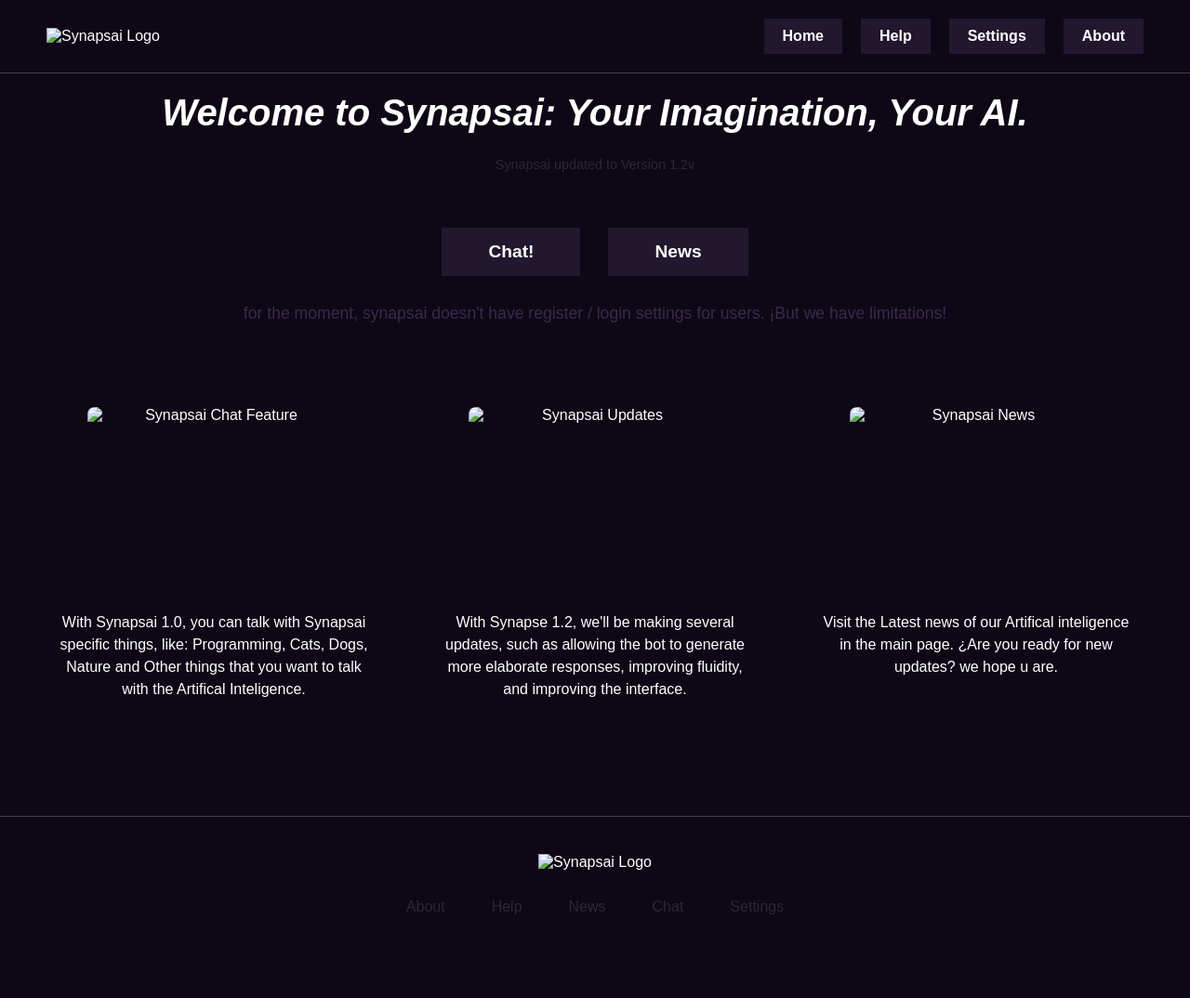
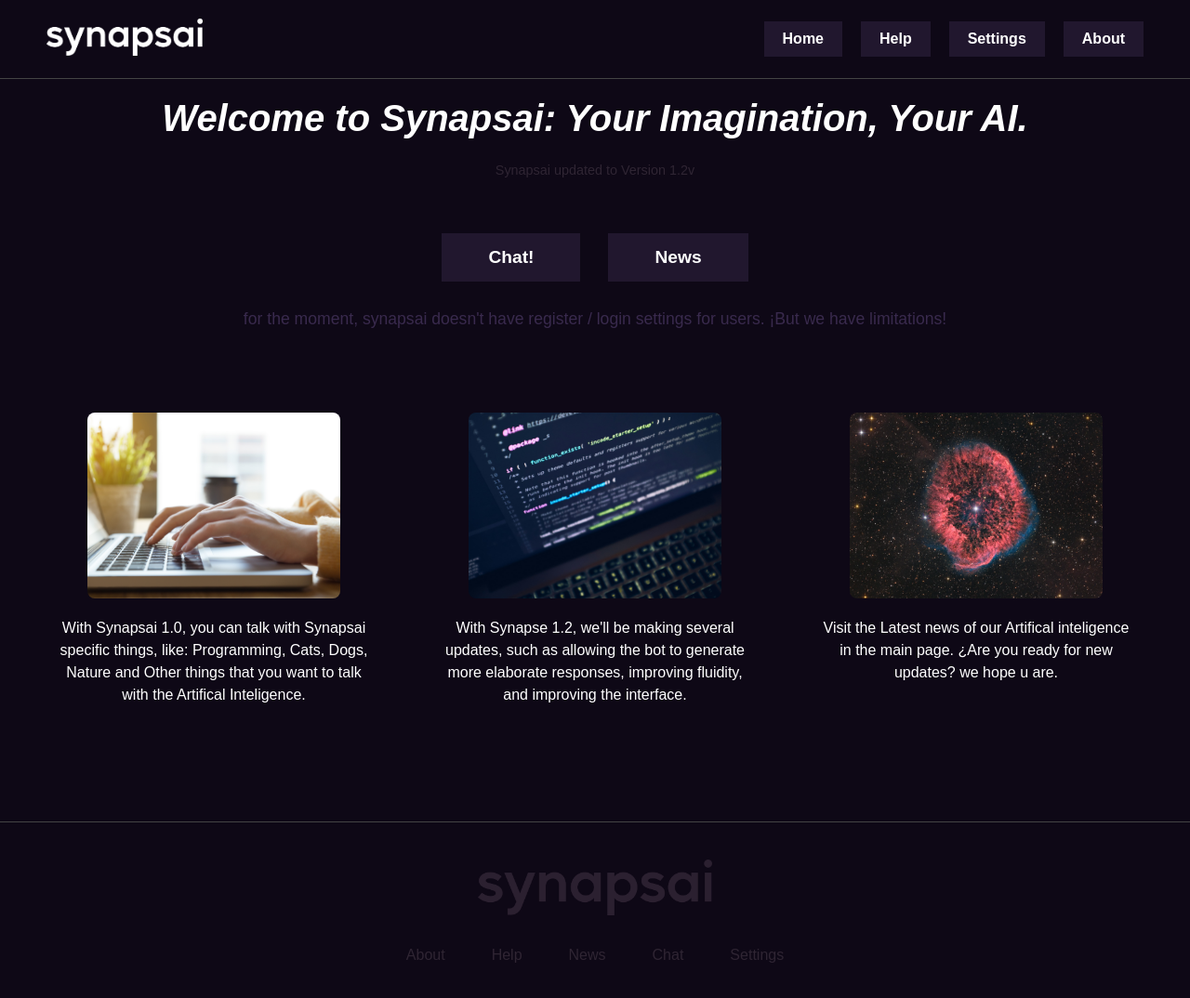
Before and after one commit to bautachesi/Synapsai, a website: page public/index.html in a window 1280 px wide. Shown: the whole page at 93% size. Before the commit the page ends 1030 px from the top, so only its background shows below. Drawn offline with Linux system fonts and the light colour scheme.

Commit message:
Synapsai Commit v1.2.0

```diff
--- a/public/index.html
+++ b/public/index.html
@@ -5,13 +5,13 @@
     <meta name="viewport" content="width=device-width, initial-scale=1.0">
     <title>Synapsai</title>
     <link rel="stylesheet" href="/css/styles.css">
-    <link rel="shortcut icon" href="Synapsai-logo.png" type="image/x-icon">
+    <link rel="shortcut icon" href="/images/Synapsai-logo.png" type="image/x-icon">
 </head>
 <body>
 
     <header>
         <div class="logo">
-            <img src="Synapsai-text.png" alt="Synapsai Logo">
+            <img src="/images/Synapsai-text.png" alt="Synapsai Logo">
         </div>
         <nav>
             <a href="index.html" class="nav-button" data-i18n="home">Home</a>
@@ -39,17 +39,17 @@
 
         <div class="features-section">
             <div class="feature">
-                <img src="image-1.png" alt="Synapsai Chat Feature">
+                <img src="/images/image-1.png" alt="Synapsai Chat Feature">
                 <p>With Synapsai 1.0, you can talk with Synapsai specific things, like: Programming, Cats, Dogs, Nature and Other things that you want to talk with the Artifical Inteligence.</p>
             </div>
 
             <div class="feature">
-                <img src="image-2.png" alt="Synapsai Updates">
+                <img src="/images/image-2.png" alt="Synapsai Updates">
                 <p>With Synapse 1.2, we'll be making several updates, such as allowing the bot to generate more elaborate responses, improving fluidity, and improving the interface.</p>
             </div>
 
             <div class="feature">
-                <img src="image-3.png" alt="Synapsai News">
+                <img src="/images/image-3.png" alt="Synapsai News">
                 <p>Visit the Latest news of our Artifical inteligence in the main page. ¿Are you ready for new updates? we hope u are.</p>
             </div>
         </div>
@@ -57,7 +57,7 @@
 
     <footer>
         <div class="footer-logo">
-            <img src="Synapsai-text-gray.png" alt="Synapsai Logo">
+            <img src="/images/Synapsai-text-gray.png" alt="Synapsai Logo">
         </div>
         <div class="footer-nav">
             <a href="About.html" class="footer-link">About</a>
```
Also changed, not shown: public/About.html (+4 -4 lines), public/Help.html (+3 -3 lines), public/News.html (+3 -3 lines), public/Settings.html (+3 -3 lines), public/chat.html (+2 -2 lines), public/name.html (+1 -1 lines), 2 other files.
